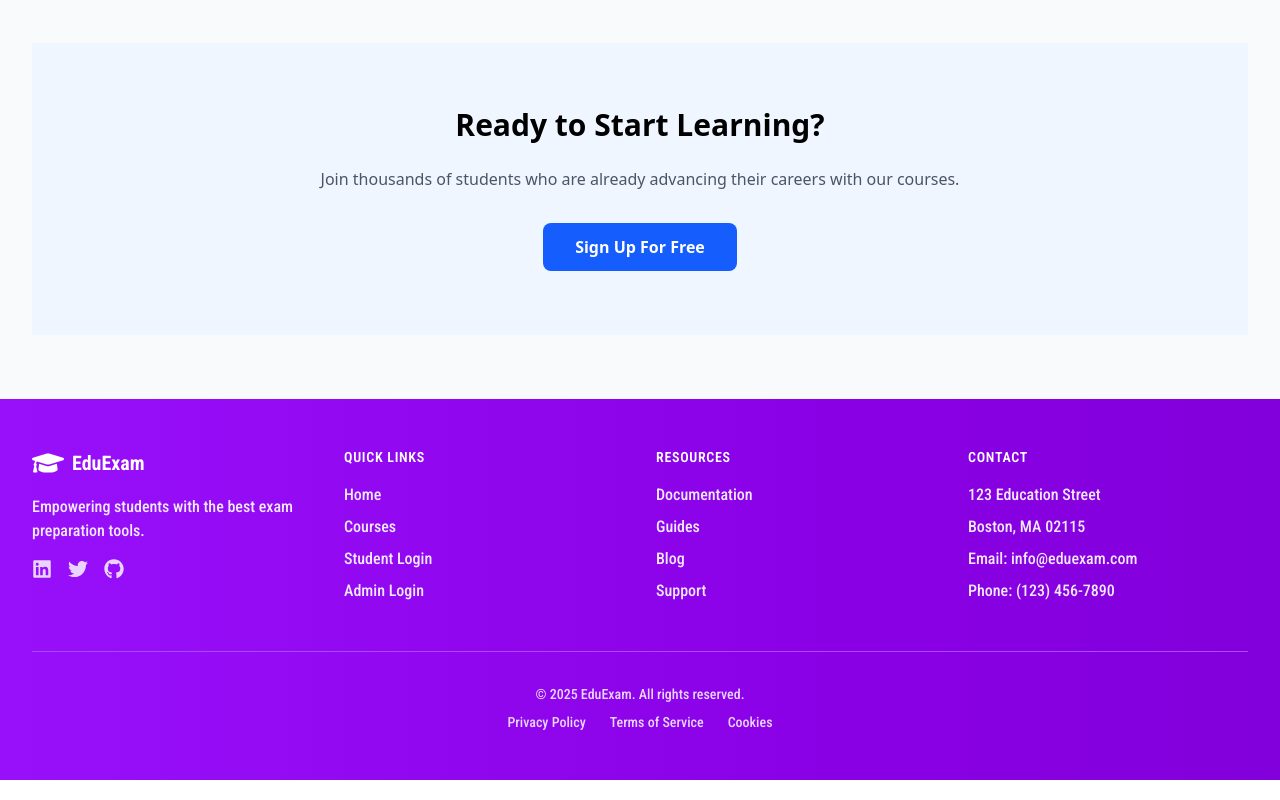
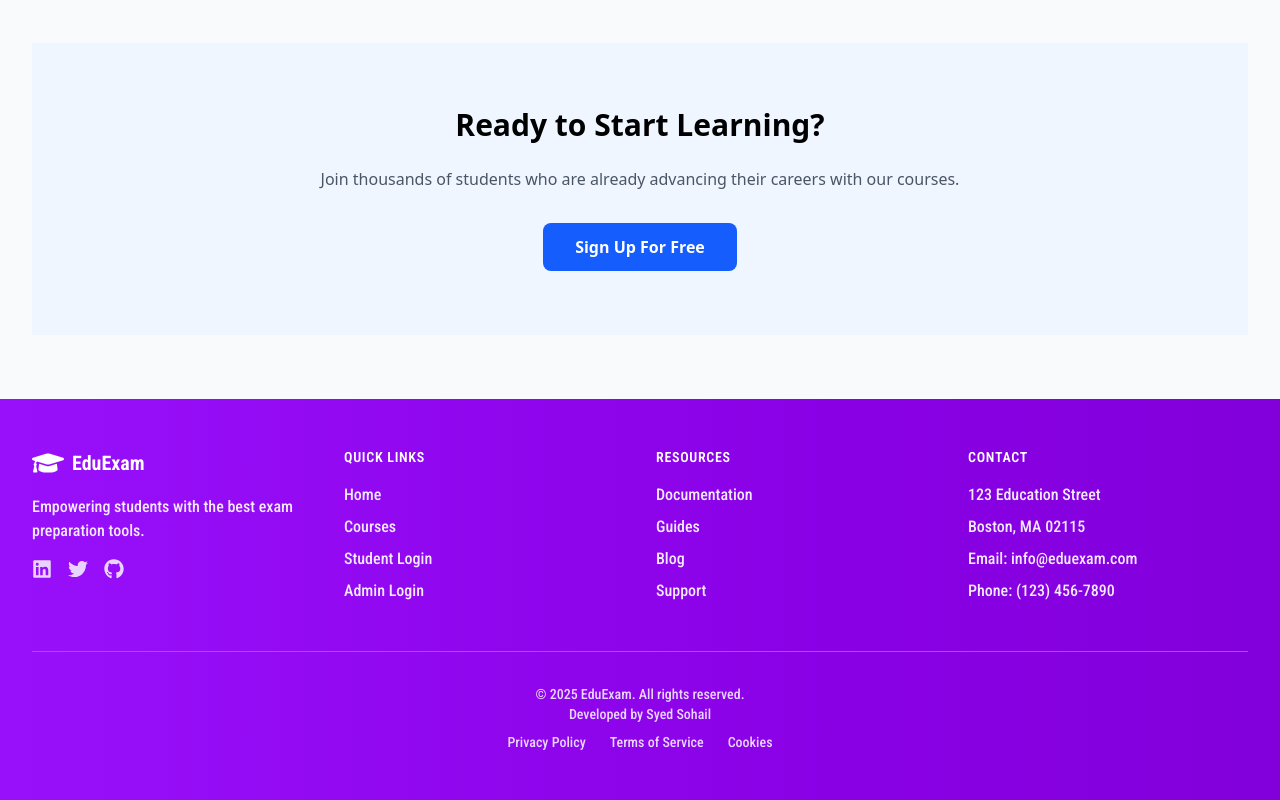
Before and after one commit to SyedSohail786/lms-website, a React (Vite) app in the folder frontend/: page / in a window 1280 px wide. Shown: the part 1820-2620 px from the top of the page. Built offline with nearby package versions, Linux system fonts and the light colour scheme; no server answers; a web font is replaced by a local one.

Commit message:
Update Footer.jsx

```diff
--- a/frontend/src/components/Footer.jsx
+++ b/frontend/src/components/Footer.jsx
@@ -128,6 +128,7 @@ const Footer = () => {
         {/* Copyright */}
         <div className="mt-12 pt-8 border-t border-purple-500 text-center text-purple-200 text-sm">
           <p>&copy; {new Date().getFullYear()} EduExam. All rights reserved.</p>
+           <p>Developed by Syed Sohail</p>
           <div className="mt-2 flex justify-center space-x-6">
             <a className="hover:text-white">
               Privacy Policy
```
